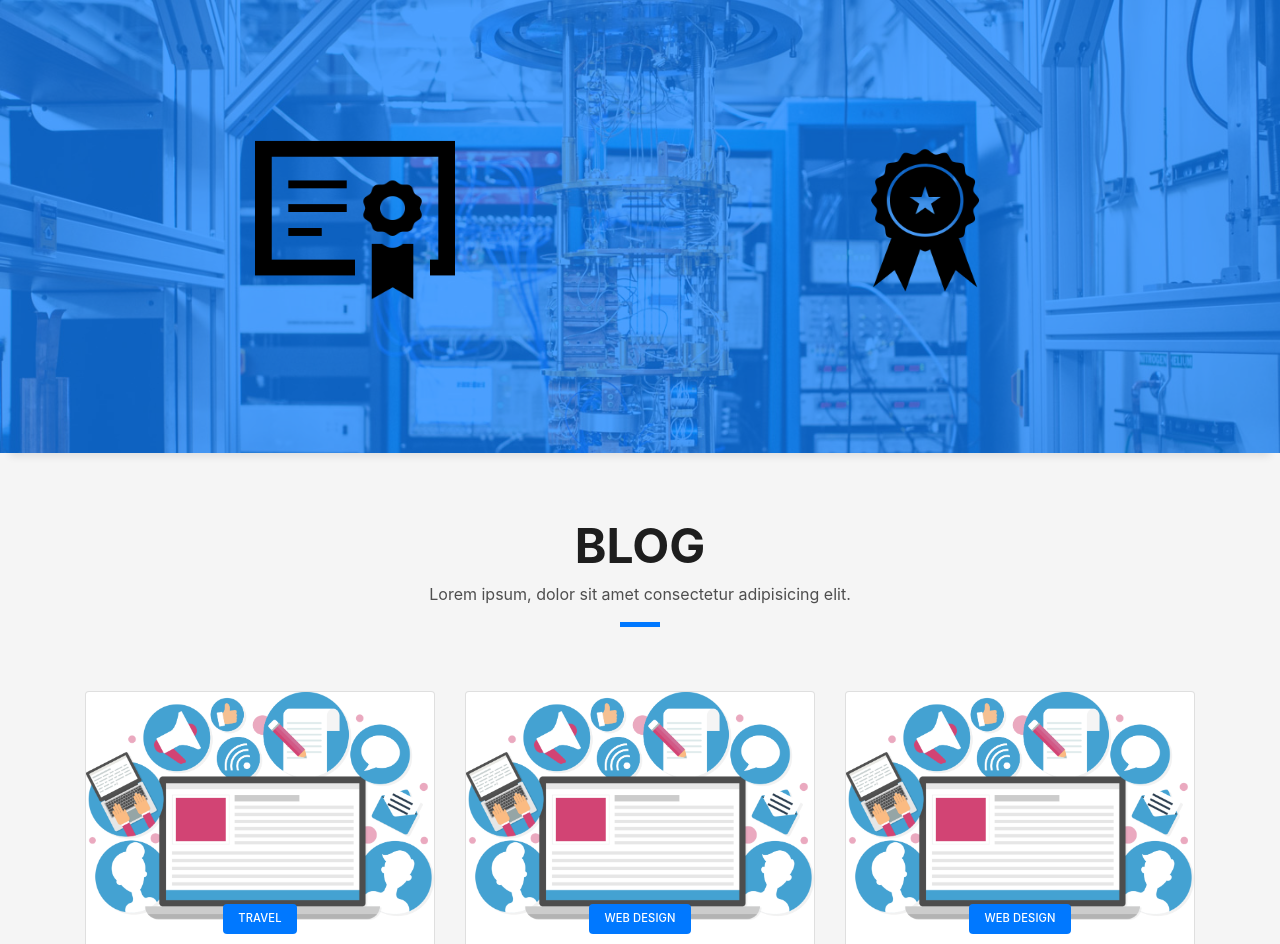
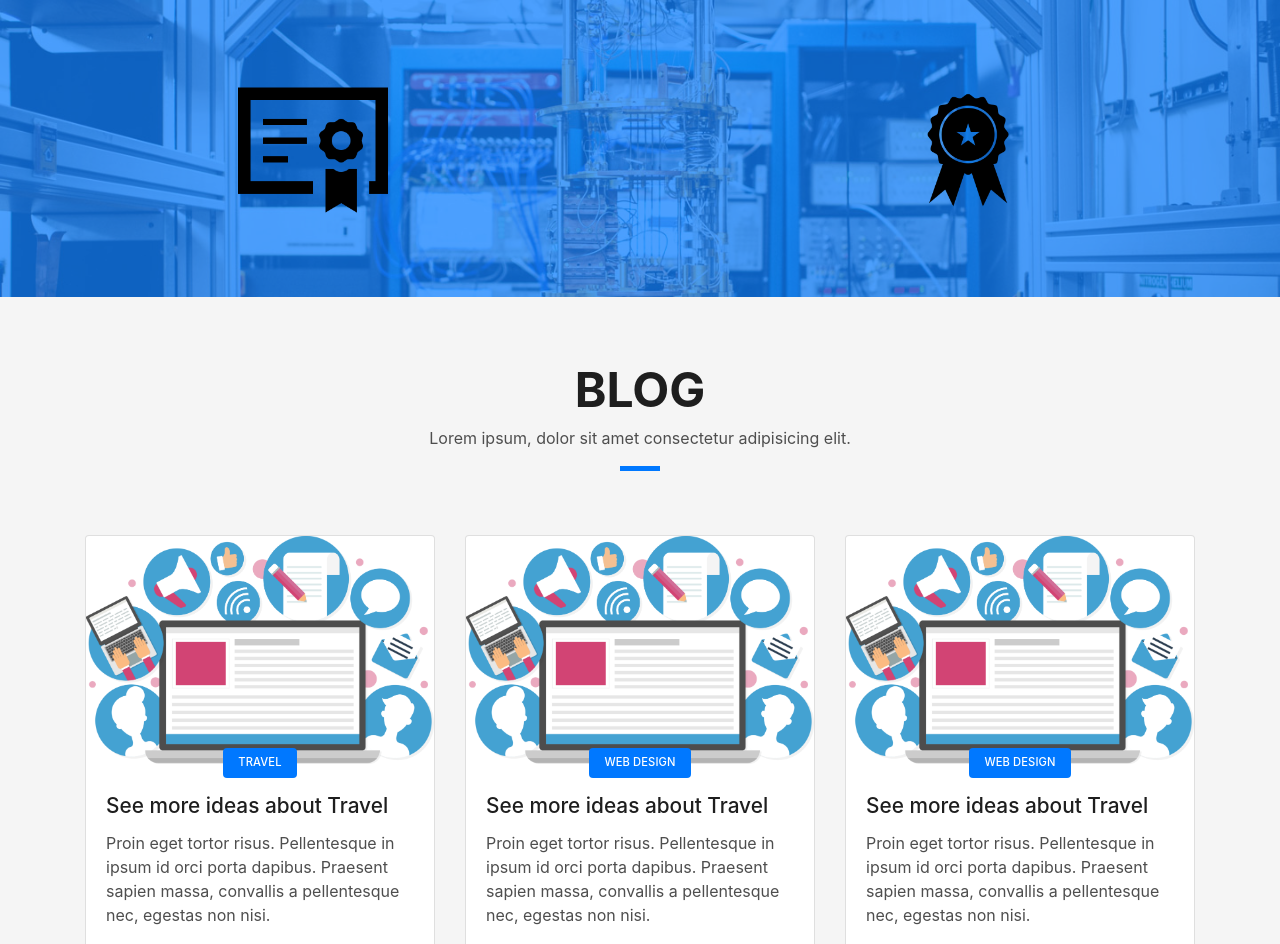
Before and after one commit to nomadbitcoin/nomadbitcoin.github.io, a plain HTML site: page index.html in a window 1280 px wide. Shown: the part 3133-4077 px from the top of the page. Drawn offline with Linux system fonts and the light colour scheme; files whose address does not match are found by name.

Commit message:
section more adjusted

```diff
--- a/css/style.css
+++ b/css/style.css
@@ -55,7 +55,7 @@ a:hover {
 .service-box,
 .work-box,
 .card-blog {
-  box-shadow: 0 13px 8px -10px rgba(0, 0, 0, 0.1);
+  box-shadow: 0 0px 0px 0px rgba(0, 0, 0, 0.1);
 }
 
 .box-shadow-a,
@@ -83,6 +83,7 @@ a:hover {
 }
 
 .bg-image {
+  height: 300px;
   background-repeat: no-repeat;
   background-attachment: fixed;
   background-size: cover;
@@ -1148,6 +1149,7 @@ footer .credits a {
 @media (max-width: 1024px) {
   .bg-image {
     background-attachment: scroll;
+    height: 400px;
   }
 }
 
@@ -1223,9 +1225,10 @@ footer .credits a {
 .ico-circle img {width: 100px; height: 100px; object-fit: fill}
 
 /* more section */
-#more img {padding-bottom:10px; width: 200px; height: 200px; object-fit: fill; display: block; margin-left: auto; margin-right: auto; align-content: center;}
-#more .box_cert {position: center; overflow: hidden; border-radius: 10px; transition: all 0.3s ease-in-out}
-#more .box_cert:hover{ -webkit-transform: translateY(-5px); transform: translateY(-5px)}
+#more .more_img {width: 150px; height: 150px; object-fit: fill; display: block; margin-left: auto; margin-right: auto; margin-top: -50px; margin-bottom: 50px; align-content: center;}
+
+#more .more_img {position: center; overflow: hidden; border-radius: 10px; transition: all 0.3s ease-in-out}
+#more .more_img:hover{ -webkit-transform: translateY(-5px); transform: translateY(-5px)}
 
 /* certificates section */
 #cert_area .box_cert {position: center; overflow: hidden; border-radius: 10px; transition: all 0.3s ease-in-out}
--- a/index.html
+++ b/index.html
@@ -222,17 +222,16 @@
   <section id="more">
   <div class="paralax-mf bg-image" style="background-image: url(img/ibm-q.jpg)">
     <div class="overlay-mf"></div>
-    <div class="container">
+    <div class="conteiner">
       <div class="row">
-
-          <div class="col-sm-6 col-lg-6" data-wow-delay="0.1s" data-wow-duration="1.4s">
-              <div class="box_cert"><a href="" target="blank"><img src="img/certificate.png"></a></div>
-            </div>
-            <div class="col-sm-6 col-lg-6" data-wow-delay="0.1s" data-wow-duration="1.4s">
-              <div class="box_cert"><a href="" target="blank"><img src="img/medalha.png"></a></div>
-            </div>
-      </div>
+        <div class="col-md-6 col-lg-6" data-wow-delay="0.1s" data-wow-duration="1.4s">
+          <span><a href="" target="blank"><img class="more_img" src="img/certificate.png"></a></span>
+        </div>
+        <div class="col-md-6 col-lg-6" data-wow-delay="0.1s" data-wow-duration="1.4s">
+          <a href="" target="blank"><img class="more_img" src="img/medalha.png"></a></span>
+        </div>
     </div>
+  </div>
   </div>
 </section>
 <!-- End More Section -->
```
